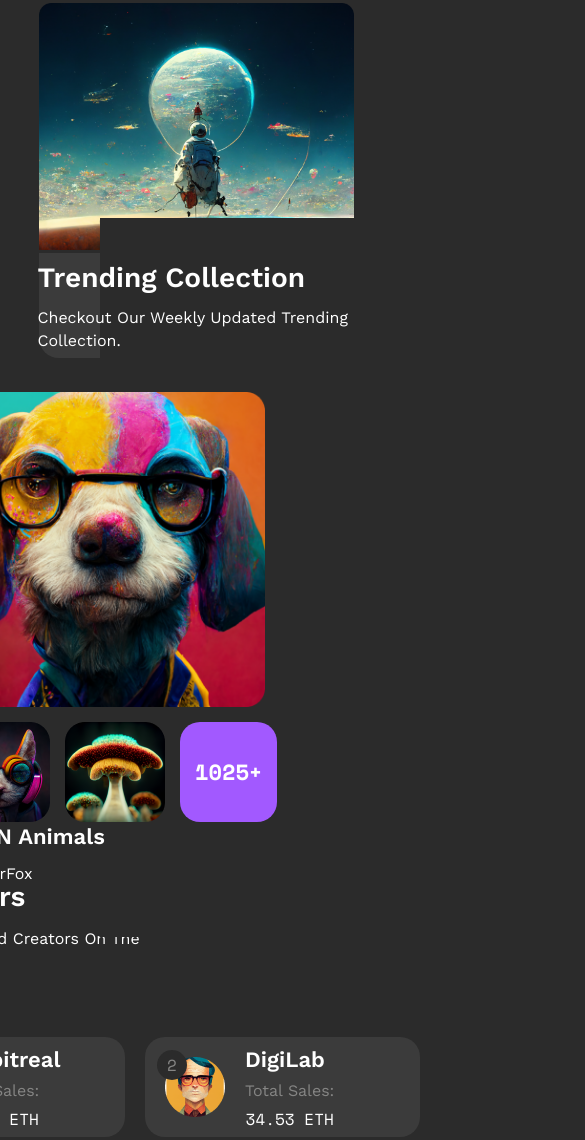
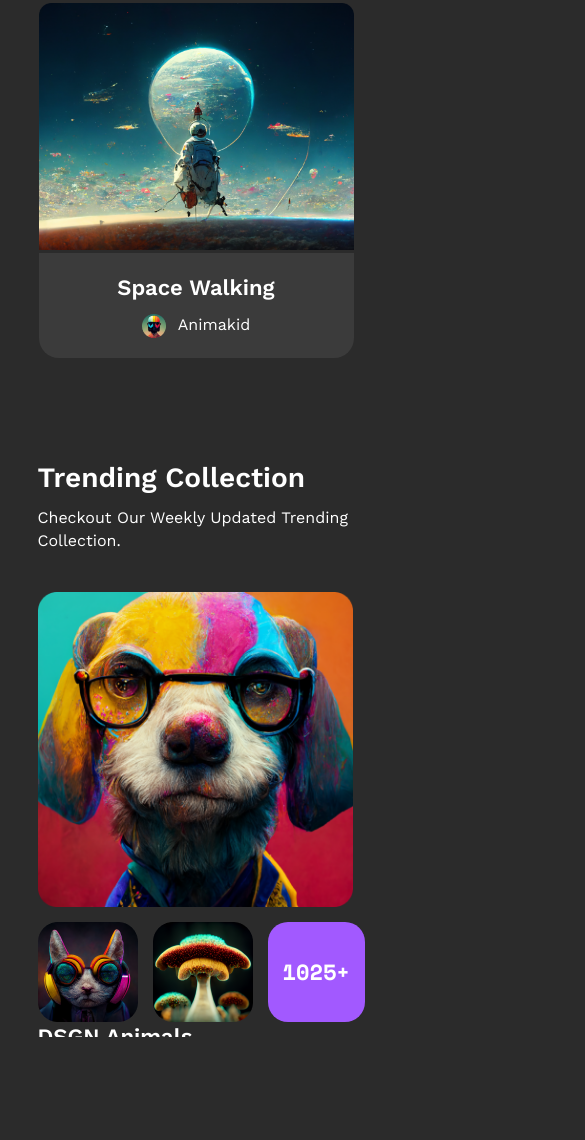
Before and after one commit to Mehemmed-Cf/Mehemmed-CF_Deploy-Frontend-Project, a plain HTML site: page client/Pages/Home/Home.html in a window 390 px wide. Shown: the part 474-1614 px from the top of the page, 585 px wide, since content can reach past the window. Drawn offline with nearby package versions, Linux system fonts and the light colour scheme.

Commit message:
phone responsive for home page FAILEd!

```diff
--- a/client/sass/components/_buttons.scss
+++ b/client/sass/components/_buttons.scss
@@ -74,9 +74,9 @@ button {
   gap: 10px;
 
   @include for-size(phone) {
+    margin-top: 20px;
     @include Flexed(flex, center, center);
     gap: 50px;
-    transform: translate(-210px, 500px);
   }
 
   p {
--- a/client/sass/pages/Home/_Home.scss
+++ b/client/sass/pages/Home/_Home.scss
@@ -245,7 +245,7 @@ html {
   }
 
   @include for-size(phone) {
-    transform: translate(100px, 100px);
+    transform: translateY(300px);
   }
 
   .Section-Headline {
@@ -257,7 +257,6 @@ html {
     }
 
     @include for-size(phone) {
-      transform: translateX(-100px);
       width: 315px;
     }
 
@@ -292,7 +291,7 @@ html {
 
   .CardCollection-Row {
     @include Flex-ItemsAndPosition(flex, flex-start, row);
-    height: 530px;
+    height: 550px;
     gap: 30px;
 
     @include for-size(tablet) {
@@ -306,6 +305,8 @@ html {
     @include for-size(phone) {
       gap: 10px;
       height: 505px;
+      width: 315px;
+
       .CollectionCard:nth-child(1) {
         display: initial;
       }
@@ -406,8 +407,13 @@ html {
   }
 
   @include for-size(phone) {
-    padding: 40px 195px;
+    display: block;
+    align-items: center;
+    flex-direction: column;
+    height: 613px;
     gap: 40px;
+    width: 715px;
+    transform: translate(-180px, 200px);
   }
 
   .Section_Headline_And_Button {
@@ -419,6 +425,9 @@ html {
     }
 
     @include for-size(phone) {
+      display: block;
+      margin-top: 100px;
+      width: 315px;
     }
 
     .Section_Headline {
@@ -502,6 +511,8 @@ html {
 
     @include for-size(phone) {
       @include Flex-ItemsAndPosition(flex, flex-start, row);
+      width: 315px;
+      height: 110px;
 
       .Artist-Cards-Row::nth-child(1) {
         display: grid;
@@ -696,7 +707,7 @@ html {
     }
 
     @include for-size(phone) {
-      margin-left: 70px;
+      margin-top: 100px;
       width: 315px;
     }
 
@@ -726,7 +737,6 @@ html {
 
     @include for-size(phone) {
       width: 315px;
-      height: 918px;
       gap: 30px;
       transform: scale(0.8);
     }
```
Also changed, not shown: client/sass/main.css.
